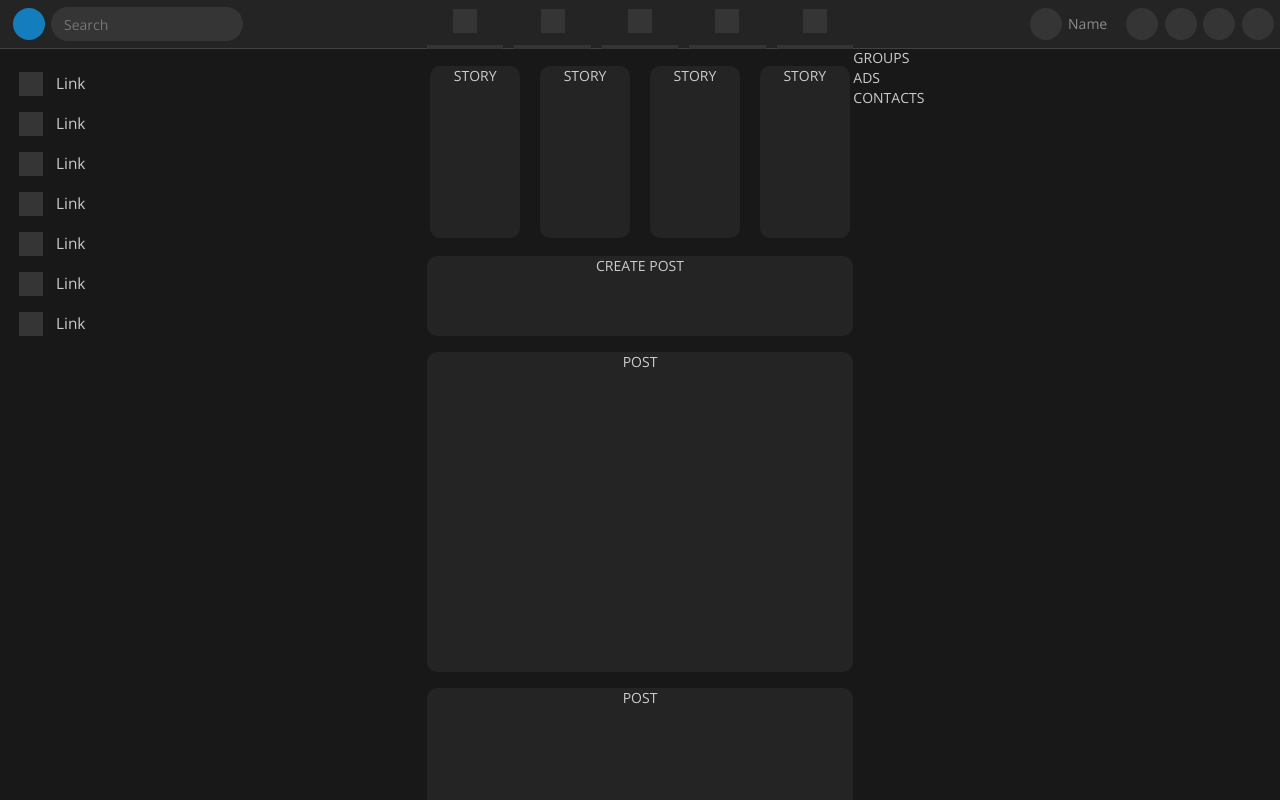
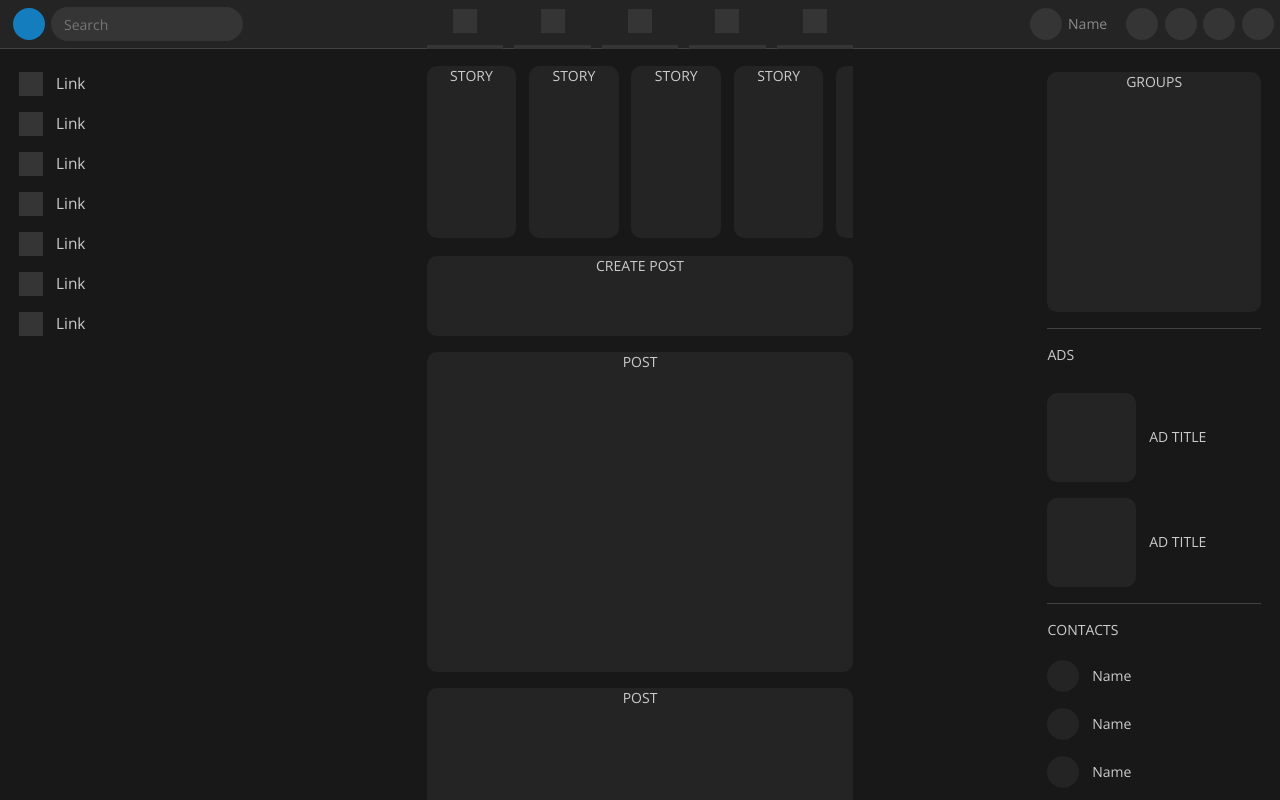
Before and after one commit to ErikBaksay/facebookClone, an Angular app: page / in a window 1280 px wide. Shown: the top 800 px of the page. Built offline with nearby package versions, Linux system fonts and the light colour scheme.

Commit message:
Added Right Panel, Custom Scrollbar

```diff
--- a/src/app/components/feed/feed.component.ts
+++ b/src/app/components/feed/feed.component.ts
@@ -7,7 +7,7 @@ import { Component, OnInit } from '@angular/core';
 })
 export class FeedComponent implements OnInit {
 
-  stories = [1,1,1,1]
+  stories = [1,2,3,4,5]
   numberOfStories = this.stories.length
 
   posts = [1,2,3]
--- a/src/app/left-panel/left-panel.component.sass
+++ b/src/app/left-panel/left-panel.component.sass
@@ -1,5 +1,8 @@
+$leftPanelWidth : ((100/3)/2)*1vw
+
 #leftPanel
     display: grid
+    width: leftPanelWidth
     grid-auto-flow: row
     position: fixed
     grid-area: leftPanel
--- a/src/app/right-panel/right-panel.component.html
+++ b/src/app/right-panel/right-panel.component.html
@@ -1,11 +1,35 @@
 <div id="rightPanel">
+
     <div id="groups">
         GROUPS
     </div>
+
+    <div class="border"></div>
+
     <div id="ads">
-        ADS
+        <p>ADS</p>
+        <div class="ad" *ngFor="let ad of ads">
+            <div class="ad_image">
+
+            </div>
+            <div class="ad_text">
+                AD TITLE
+            </div>
+        </div>
     </div>
+
+    <div class="border"></div>
+
     <div id="contacts">
-        CONTACTS
+        <p>CONTACTS</p>
+        <div class="contact" *ngFor="let contact of contacts">
+            <div class="contact_photo">
+
+            </div>
+            <div class="contact_name">
+                <p>Name</p>
+            </div>
+        </div>
     </div>
+
 </div>
--- a/src/app/right-panel/right-panel.component.sass
+++ b/src/app/right-panel/right-panel.component.sass
@@ -0,0 +1,59 @@
+$primary : #242424
+$rightPanelWidth : ((100/3)/2)*1vw
+$adImageDimensions : ((100/3)/2/2.4)*1vw
+$maxHeightOfContent : 100vh - 9vh
+
+#rightPanel
+    display: grid
+    grid-auto-flow: row
+    gap:2vh
+    width: $rightPanelWidth
+    max-height: $maxHeightOfContent
+    position: fixed
+    right: 0
+    margin-top: 3vh
+    margin-right: 1.5vw
+    overflow-y: scroll
+    #groups
+        text-align: center
+        background: $primary
+        border-radius: 10px
+        width: 100%
+        height: 30vh
+    #ads
+        display: grid
+        grid-auto-flow: row
+        gap:2vh
+        .ad
+            display: flex
+            flex-direction: row
+            align-items: center
+            .ad_image
+                height: $adImageDimensions
+                width: $adImageDimensions
+                background-color: $primary
+                border-radius: 10px
+            .ad_text
+                margin-left: 1vw
+    #contacts
+        display: grid
+        grid-auto-flow: row
+        gap: 1vh
+        .contact
+            display: flex
+            flex-direction: row
+            margin-bottom: 1vh
+            .contact_photo
+                background-color: $primary
+                height: 4vh
+                width: 4vh
+                border-radius: 100px
+            .contact_name
+                display: flex
+                align-items: center
+                margin-left: 1vw
+                p
+                    margin-bottom: 0
+
+    .border
+        border-bottom: 1px solid #424242
--- a/src/app/right-panel/right-panel.component.ts
+++ b/src/app/right-panel/right-panel.component.ts
@@ -7,6 +7,9 @@ import { Component, OnInit } from '@angular/core';
 })
 export class RightPanelComponent implements OnInit {
 
+  ads = [1,2]
+  contacts = [1,2,3,4,5]
+
   constructor() { }
 
   ngOnInit(): void {
--- a/src/styles.sass
+++ b/src/styles.sass
@@ -1,7 +1,24 @@
+$primary : #242424
+
 *
     margin: 0
     scroll-behavior: smooth
     color:#CCCCCC
     font-family: 'Open Sans', sans-serif
+
+    scrollbar-width: thin
+    scrollbar-color: #777777 transparent
+
+    ::-webkit-scrollbar
+        width: 6px
+        height: 6px
+    ::-webkit-scrollbar-track
+        background: transparent
+    ::-webkit-scrollbar-thumb
+        background: #505050
+        border-radius: 14px
+    ::-webkit-scrollbar-thumb:hover
+        background: #3b3b3b
+
 body
     background-color: #181818
```
